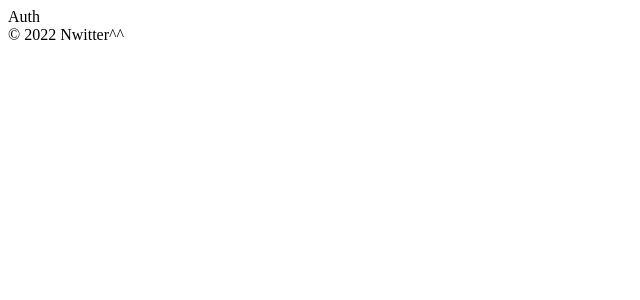
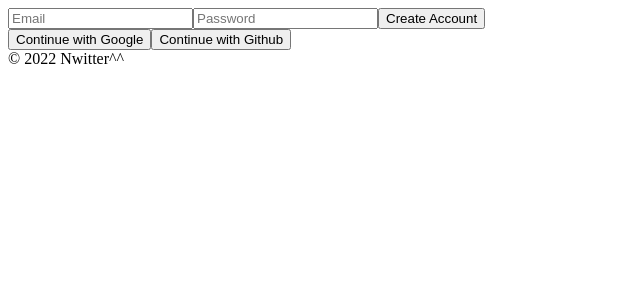
Before and after one commit to CYCHA-GH/nwitter, a React (Create React App) app: page /#/ in a window 1280 px wide. Shown: the top 300 px of the page, without its empty margins (0-640 px from the left). Built offline with nearby package versions, Linux system fonts and the light colour scheme; no server answers.

Commit message:
auth Re-coding

```diff
--- a/src/routes/Auth.js
+++ b/src/routes/Auth.js
@@ -1,3 +1,57 @@
-const Auth = () => <span>Auth</span>
+import { useState } from "react";
+const Auth = () => {
+  const [email, setEmail] = useState("");
+  const [password, setPassword] = useState("");
+  const [newAccount] = useState(true);
+
+  const onChange = (event) => {
+    const {
+      target : {name, value},
+    } = event;
+    if(name === "email") {
+      setEmail(value);
+    } else if (name === "password") {
+      setPassword(value);
+    }
+  };
+
+  const onSubmit = async (event) => {
+    event.preventDefault();
+    if (newAccount) {
+    } else {
+    }
+  };
+  return (
+    <div>
+      <form onSubmit={ onSubmit }>
+        <input
+          name="email"
+          type="email"
+          placeholder="Email"
+          required
+          value={email}
+          onChange={ onChange }
+        />
+        <input
+          name="password"
+          type="password"
+          placeholder="Password"
+          required
+          value={password}
+          onChange={onChange}
+        />
+        <input type="submit" placeholder="Log In" value={newAccount ? "Create Account" : "Log In"} required />
+      </form>
+      <div className="authBtns">
+                <button  name="google" className="authBtn">
+                    Continue with Google
+                </button>
+                <button  name="github" className="authBtn">
+                    Continue with Github
+                </button>
+            </div>
+    </div>
+  );
+}
 
 export default Auth
```
